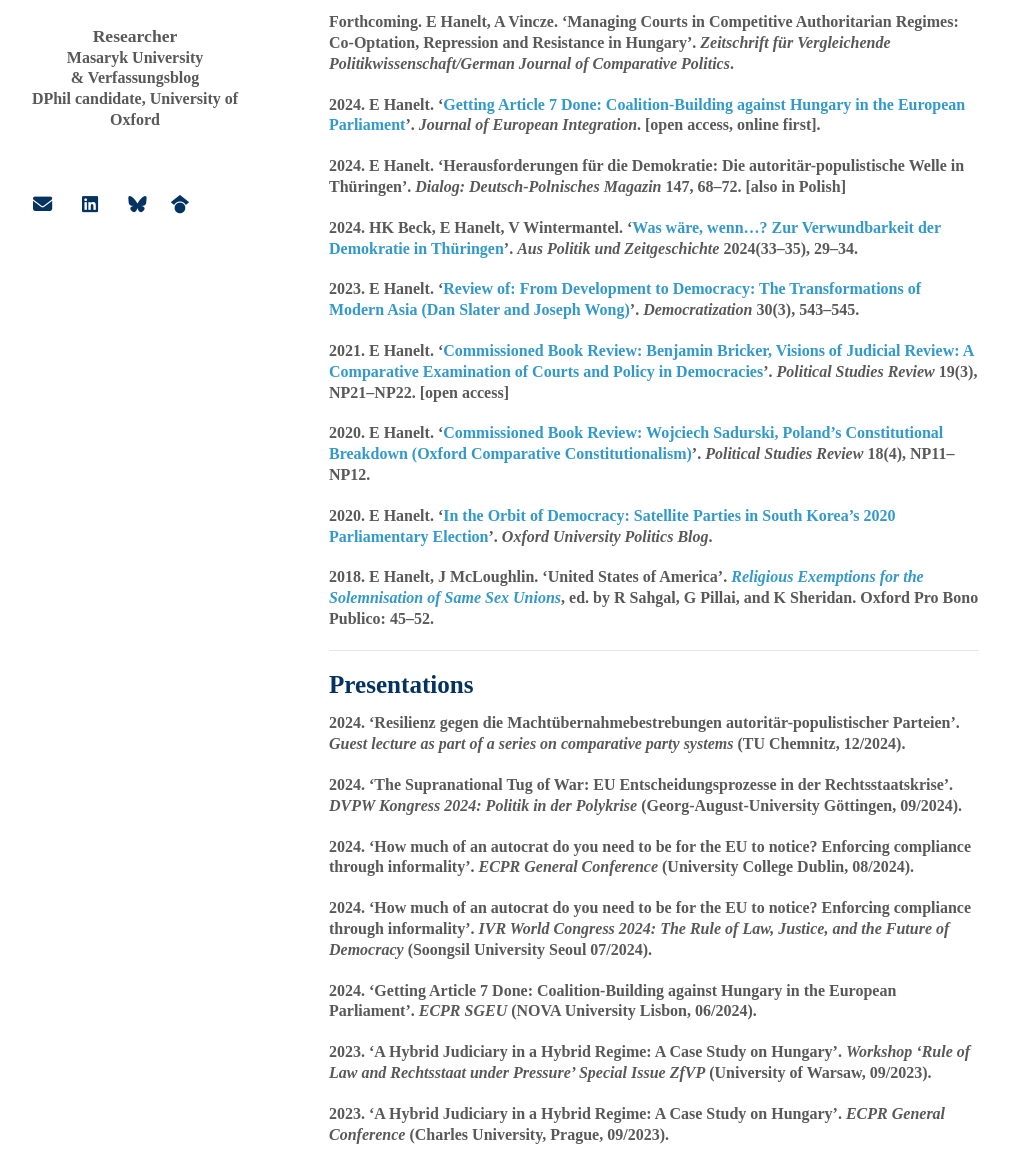
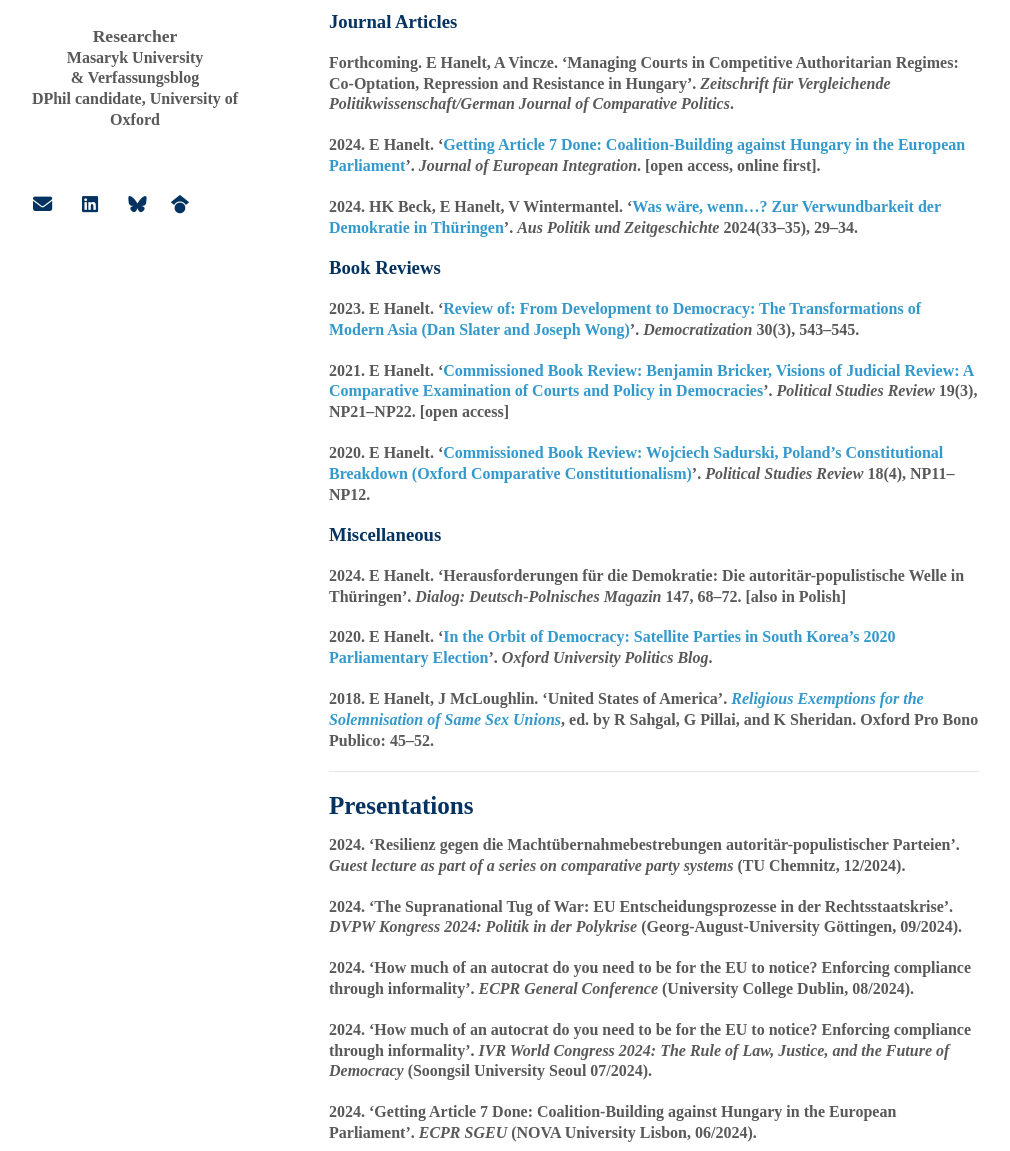
Before and after one commit to EtienneHanelt/etiennehanelt.github.io, a Jekyll site: the page built from index.md, in a window 1280 px wide and 1400 px high, scrolled down 803 px. Shown: the part 249-1400 px from the top of the window, without its empty margins (141-1151 px from the left). Built offline with Jekyll 4.4.1, drawn with Linux system fonts in a browser that asks for light colours; nearby versions of some CDN libraries; some web fonts are replaced; a style sheet for code colours, icons or effects is not loaded; our own code applies the rules of GitHub Pages for plain Markdown files.

Commit message:
Update index.md

```diff
--- a/index.md
+++ b/index.md
@@ -29,19 +29,28 @@ I hold degrees in Political Science from Friedrich Schiller University Jena (M.A
 ---
 
 ## Publications
+
+### Journal Articles
+
 Forthcoming. E Hanelt, A Vincze. 'Managing Courts in Competitive Authoritarian Regimes: Co-Optation, Repression and Resistance in Hungary'. _Zeitschrift für Vergleichende Politikwissenschaft/German Journal of Comparative Politics_.
 
 2024\. E Hanelt. '[Getting Article 7 Done: Coalition-Building against Hungary in the European Parliament](https://doi.org/10.1080/07036337.2024.2441977)'. _Journal of European Integration_. [open access, online first].
 
-2024\. E Hanelt. 'Herausforderungen für die Demokratie: Die autoritär-populistische Welle in Thüringen'. _Dialog: Deutsch-Polnisches Magazin_ 147, 68–72. [also in Polish]
+2024\. HK Beck, E Hanelt, V Wintermantel. '[Was wäre, wenn…? Zur Verwundbarkeit der Demokratie in Thüringen](https://www.bpb.de/shop/zeitschriften/apuz/fokus-ostdeutschland-2024/551117/was-waere-wenn/)'. _Aus Politik und Zeitgeschichte_ 2024(33–35), 29–34.
 
-2024\. HK Beck, E Hanelt, V Wintermantel. '[Was wäre, wenn…? Zur Verwundbarkeit der Demokratie in Thüringen](https://www.bpb.de/shop/zeitschriften/apuz/fokus-ostdeutschland-2024/551117/was-waere-wenn/)'. _Aus Politik und Zeitgeschichte_ 2024(33–35), 29–34.
+
+### Book Reviews
 
 2023\. E Hanelt. '[Review of: From Development to Democracy: The Transformations of Modern Asia (Dan Slater and Joseph Wong)](https://doi.org/10.1080/13510347.2023.2168262)'. _Democratization_ 30(3), 543–545.
 
 2021\. E Hanelt. '[Commissioned Book Review: Benjamin Bricker, Visions of Judicial Review: A Comparative Examination of Courts and Policy in Democracies](https://doi.org/10.1177/1478929920971971)'. _Political Studies Review_ 19(3), NP21–NP22. [open access]
 
 2020\. E Hanelt. '[Commissioned Book Review: Wojciech Sadurski, Poland’s Constitutional Breakdown (Oxford Comparative Constitutionalism)](https://doi.org/10.1177/1478929920931440)'. _Political Studies Review_ 18(4), NP11–NP12.
+
+
+### Miscellaneous
+
+2024\. E Hanelt. 'Herausforderungen für die Demokratie: Die autoritär-populistische Welle in Thüringen'. _Dialog: Deutsch-Polnisches Magazin_ 147, 68–72. [also in Polish]
 
 2020\. E Hanelt. '[In the Orbit of Democracy: Satellite Parties in South Korea’s 2020 Parliamentary Election](https://blog.politics.ox.ac.uk/in-the-orbit-of-democracy-satellite-parties-in-south-koreas-2020-parliamentary-election/)'. _Oxford University Politics Blog_.
 
```
